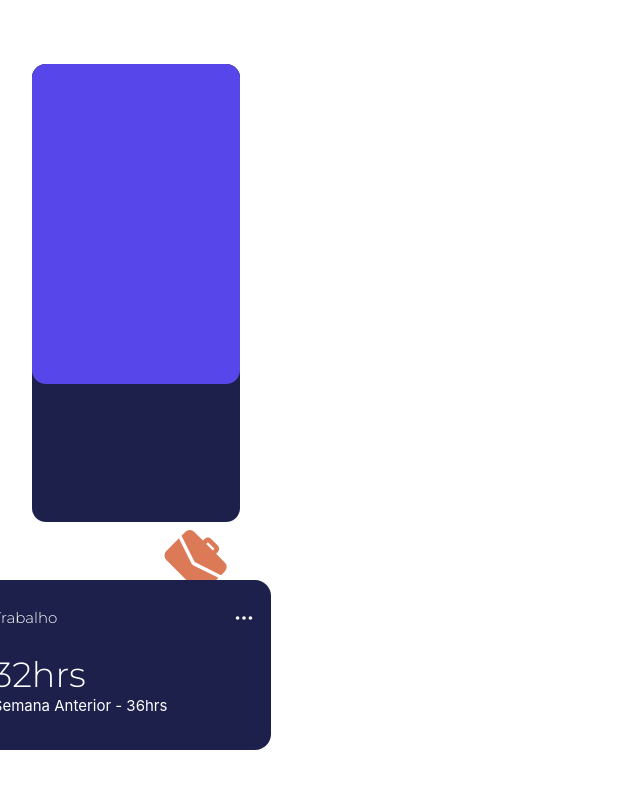
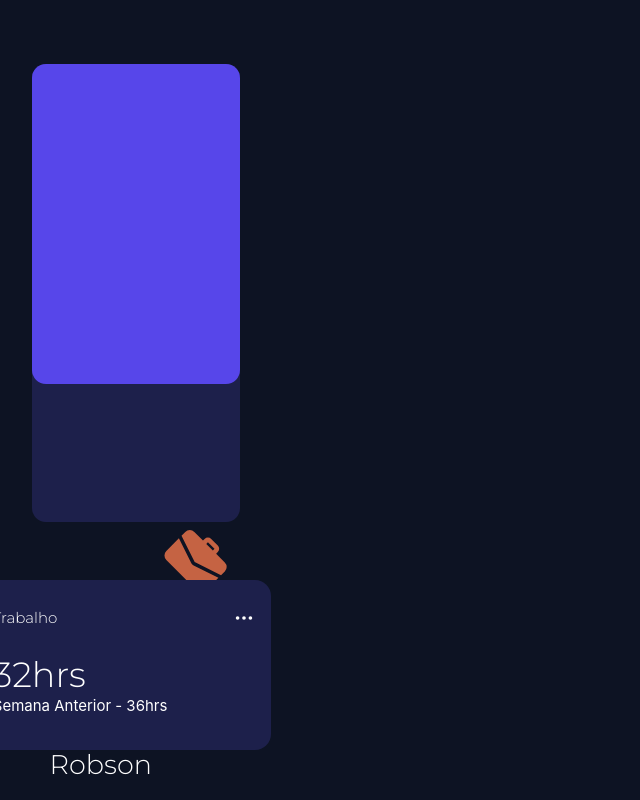
Before and after one commit to WeldonCarlos/Painel-de-controle-de-tempo, a JavaScript app: page / in a window 1280 px wide. Shown: the top 800 px of the page, without its empty margins (0-640 px from the left). Built offline with nearby package versions, Linux system fonts and the light colour scheme; the HTML template or start-up script is replaced by a standard one.

Commit message:
acidionando var css da cor fundo geral

```diff
--- a/src/index.css
+++ b/src/index.css
@@ -12,6 +12,8 @@
   --Corfundo--CardExercicio: #4BCF83;
   --Corfundo--CardSocial: #7235D1;
   --Corfundo--Saude: #F1C75B;
+  --CorFundo--geral: #0D1323;
+
 }
 
 
@@ -22,6 +24,8 @@ body {
     sans-serif;
   -webkit-font-smoothing: antialiased;
   -moz-osx-font-smoothing: grayscale;
+
+  background-color: var(--CorFundo--geral);
 }
 
 code {
```
